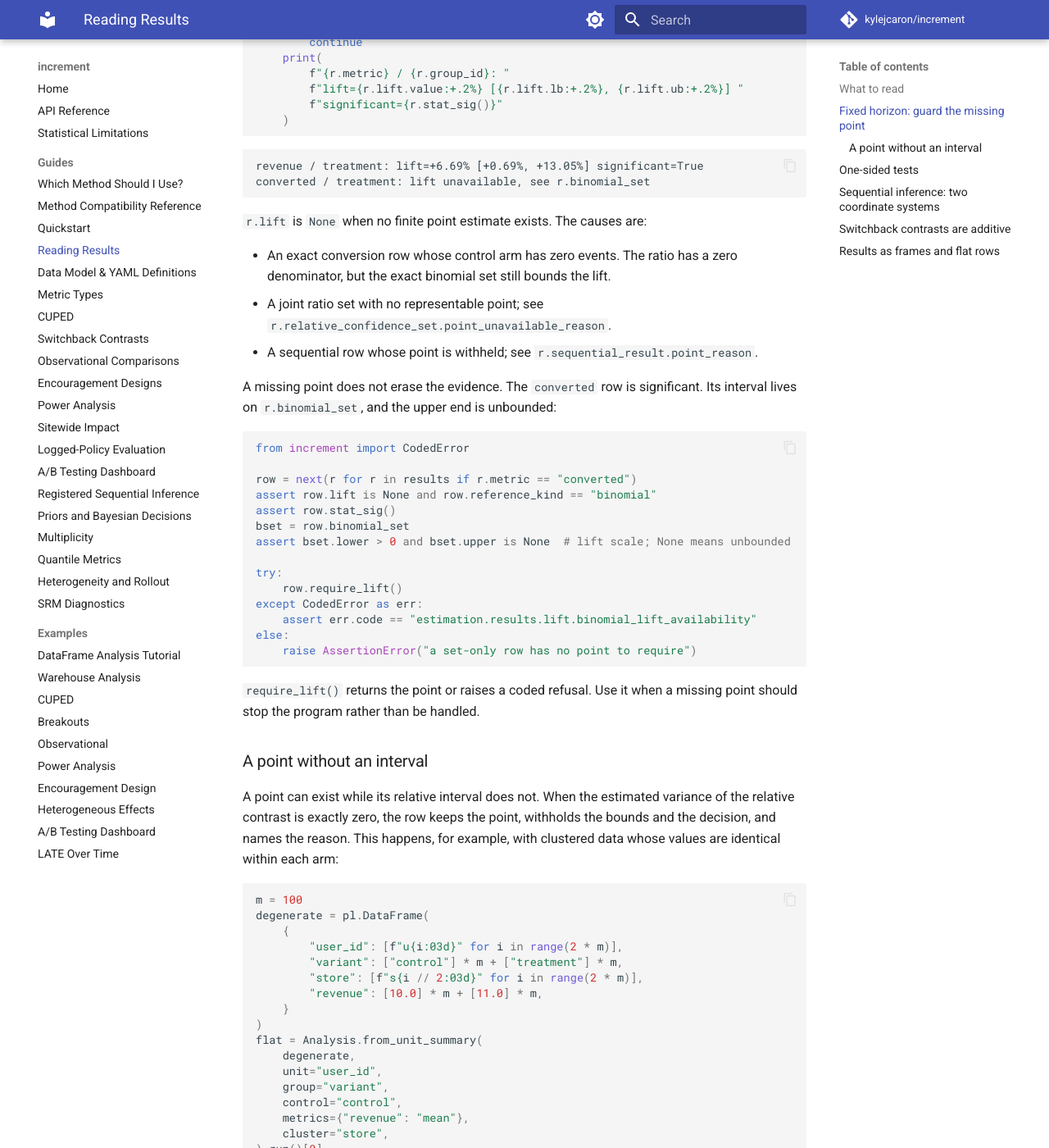
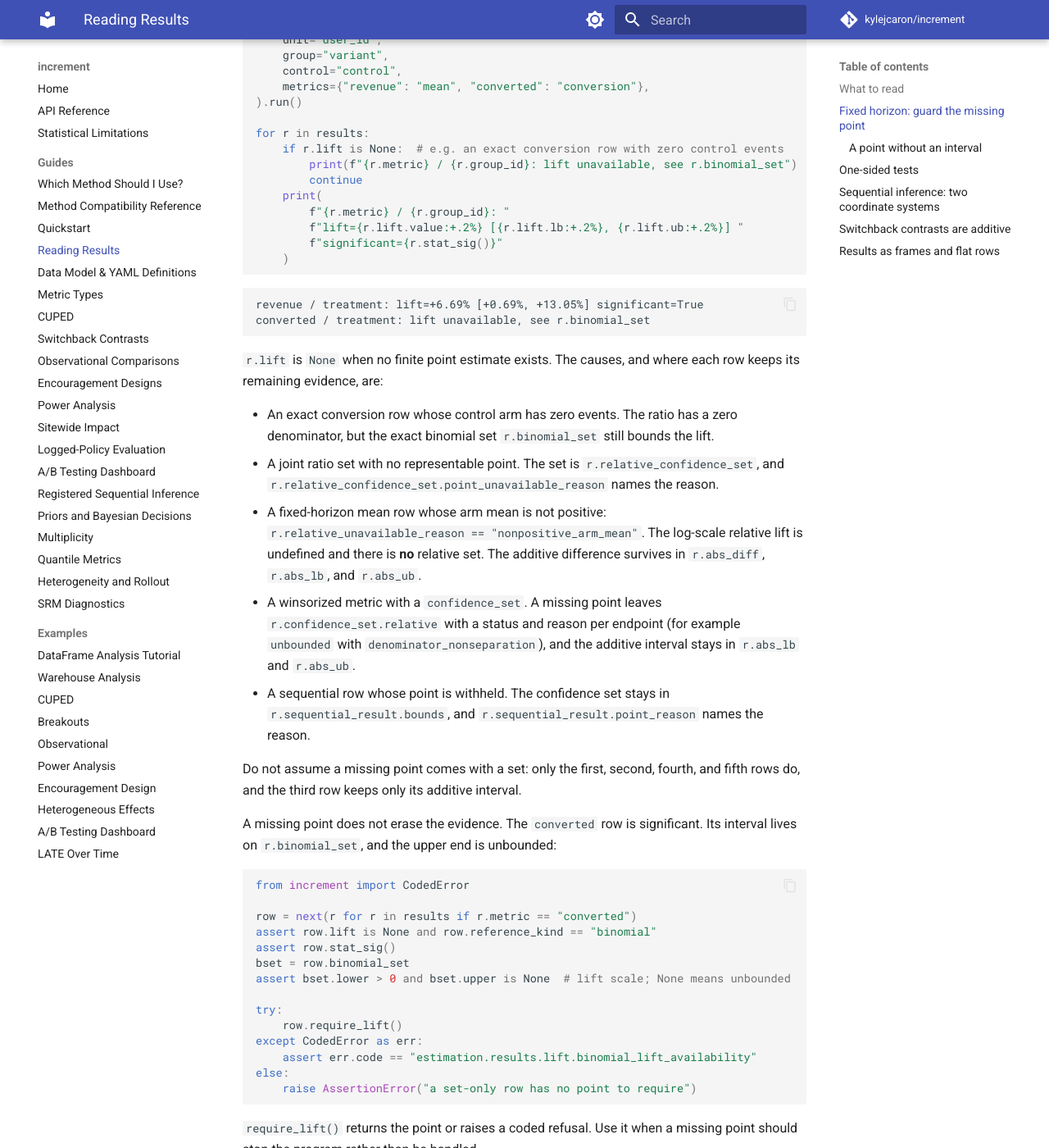
Before and after one commit to kylejcaron/increment, an MkDocs documentation site: the page built from docs/guides/reading-results.md, in a window 1280 px wide and 1400 px high, scrolled down 1998 px. Shown: the whole window at 82% size. Built offline with MkDocs 1.6.1 and Material for MkDocs 9.7.7, drawn with Linux system fonts in a browser that asks for light colours; comment, search, counter and statistics services are not loaded; some of the changed text lies outside the part shown.

Commit message:
docs: scope result scale per row and list every missing-point cause in reading-results
Scale is a property of each LiftEstimate row (absolute LATE and observational
rows exist), ContrastResults.to_frame has no value_scale column, missing points
also arise from nonpositive_arm_mean rows (additive interval only) and winsor
confidence_set rows, and set_lower/set_upper/set_level come only from
binomial_set. Add executed blocks for the two new causes.

(cherry picked from commit 9c254853ecf6d7f825bf9c7a7dce022b4d59924f)

````diff
--- a/docs/guides/reading-results.md
+++ b/docs/guides/reading-results.md
@@ -1,16 +1,22 @@
 # Reading results
 
-`Analysis.run()` returns one of two result families. The family decides the
-scale of every number on a row, so check which one you have before comparing or
-combining rows.
+`Analysis.run()` returns one of two result families. The family fixes the row
+type, but the scale of a value is a property of each row, so check every row
+before comparing or combining rows.
 
 | Evidence | Returns | Row type | Scale |
 |---|---|---|---|
-| Arm comparisons: `from_unit_summary`, `from_unit_panel`, `from_definitions`, `from_moments` | `LiftEstimates` | `LiftEstimate` | Relative lift: `0.05` is 5% above control. |
+| Arm comparisons: `from_unit_summary`, `from_unit_panel`, `from_definitions`, `from_moments` | `LiftEstimates` | `LiftEstimate` | Usually relative lift: `0.05` is 5% above control. Read each row's `value_scale`. |
 | Switchback: `from_switchback_panel` | `ContrastResults` | `ContrastResult` | Additive difference in the metric's own units. |
 
-Never compare a relative lift with an additive contrast numerically. Readout
-rows and frames name the scale in `value_scale`.
+A `LiftEstimate` can be absolute. An encouragement design's LATE and an
+observational metric reported with `run(value_scale={metric: "absolute"})` carry
+`r.value_scale == "absolute"`, and then `r.lift.value` and its interval are in
+the metric's own units. Check `r.value_scale` (and `r.estimand`) on every row,
+and never compare a relative lift with an additive value numerically.
+`LiftEstimates.to_frame` and the readout rows have a `value_scale` column.
+`ContrastResults.to_frame` does not, because every contrast is additive; only
+the readout adapter below adds `value_scale="absolute"` to contrast rows.
 
 ## What to read
 
@@ -20,10 +26,10 @@
 |---|---|---|
 | How big is the effect? | `r.lift.value` | `r.lift` is `None` when no finite point exists. |
 | How uncertain is it? | `r.lift.lb`, `r.lift.ub`, `r.lift.level` | An endpoint is `None` on the side named by `r.lift.open_side`. Both are `None` when relative inference is unavailable. |
-| Where is the interval when `r.lift` is `None`? | `r.binomial_set`, `r.relative_confidence_set`, `r.confidence_set`, `r.sequential_result.bounds` | The set that owns the row's interval. A `None` upper bound on a binomial set means unbounded. |
+| Where is the interval when `r.lift` is `None`? | `r.binomial_set`, `r.relative_confidence_set`, `r.confidence_set`, `r.sequential_result.bounds`; the additive `r.abs_lb`, `r.abs_ub` | The set that owns the row's interval, if the row has one. A `None` upper bound on a binomial set means unbounded. Some rows have no relative set at all; see below. |
 | Is it significant? | `r.stat_sig()` | Honors one-sided tests, nonzero nulls, and the row's own inference. |
 | Was it selected within a family? | `r.role`, `r.discovery`, `r.family_q` | See [Multiplicity](multiplicity.md). |
-| Why is something missing? | `r.relative_unavailable_reason`, `r.relative_confidence_set.point_unavailable_reason`, `r.sequential_result.point_reason` | The exact persisted reason. |
+| Why is something missing? | `r.relative_unavailable_reason`, `r.relative_confidence_set.point_unavailable_reason`, `r.confidence_set.relative` endpoint `status` and `reason`, `r.sequential_result.point_reason` | The exact persisted reason. |
 | Which inference regime? | `r.inference` | `"fixed"` is a single-look interval. The sequential values are valid at every look. |
 
 For a `ContrastResult` row `c`, read `c.estimate.value`, `c.estimate.lb`,
@@ -74,14 +80,29 @@
 converted / treatment: lift unavailable, see r.binomial_set
 ```
 
-`r.lift` is `None` when no finite point estimate exists. The causes are:
+`r.lift` is `None` when no finite point estimate exists. The causes, and where
+each row keeps its remaining evidence, are:
 
 - An exact conversion row whose control arm has zero events. The ratio has a
-  zero denominator, but the exact binomial set still bounds the lift.
-- A joint ratio set with no representable point; see
-  `r.relative_confidence_set.point_unavailable_reason`.
-- A sequential row whose point is withheld; see
-  `r.sequential_result.point_reason`.
+  zero denominator, but the exact binomial set `r.binomial_set` still bounds the
+  lift.
+- A joint ratio set with no representable point. The set is
+  `r.relative_confidence_set`, and `r.relative_confidence_set.point_unavailable_reason`
+  names the reason.
+- A fixed-horizon mean row whose arm mean is not positive:
+  `r.relative_unavailable_reason == "nonpositive_arm_mean"`. The log-scale
+  relative lift is undefined and there is **no** relative set. The additive
+  difference survives in `r.abs_diff`, `r.abs_lb`, and `r.abs_ub`.
+- A winsorized metric with a `confidence_set`. A missing point leaves
+  `r.confidence_set.relative` with a status and reason per endpoint (for
+  example `unbounded` with `denominator_nonseparation`), and the additive
+  interval stays in `r.abs_lb` and `r.abs_ub`.
+- A sequential row whose point is withheld. The confidence set stays in
+  `r.sequential_result.bounds`, and `r.sequential_result.point_reason` names the
+  reason.
+
+Do not assume a missing point comes with a set: only the first, second,
+fourth, and fifth rows do, and the third row keeps only its additive interval.
 
 A missing point does not erase the evidence. The `converted` row is
 significant. Its interval lives on `r.binomial_set`, and the upper end is
@@ -106,6 +127,70 @@
 
 `require_lift()` returns the point or raises a coded refusal. Use it when a
 missing point should stop the program rather than be handled.
+
+Two of the other causes are reproducible with small frames. A mean metric whose
+arms are both negative has no relative lift, no relative set, and a reported
+additive interval:
+
+```python
+k = 40
+negative = pl.DataFrame(
+    {
+        "user_id": [f"u{i:03d}" for i in range(2 * k)],
+        "variant": ["control"] * k + ["treatment"] * k,
+        "delta": [-3.0 + (i * 7) % 5 for i in range(k)]
+        + [-1.0 + (i * 7) % 5 for i in range(k)],
+    }
+)
+flat_mean = Analysis.from_unit_summary(
+    negative,
+    unit="user_id",
+    group="variant",
+    control="control",
+    metrics={"delta": "mean"},
+).run()[0]
+
+assert flat_mean.lift is None and flat_mean.relative_confidence_set is None
+assert flat_mean.relative_unavailable_reason == "nonpositive_arm_mean"
+assert flat_mean.abs_lb < flat_mean.abs_diff < flat_mean.abs_ub
+```
+
+A winsorized metric whose control arm sums to zero keeps a confidence set with a
+finite lower and an unbounded upper relative endpoint, each with its own status:
+
+```python
+from increment import MetricSpec
+
+zero_control = pl.DataFrame(
+    {
+        "user_id": [f"u{i:03d}" for i in range(2 * k)],
+        "variant": ["control"] * k + ["treatment"] * k,
+        "revenue": [0.0] * k + [float(1 + (i * 7) % 5) for i in range(k)],
+    }
+)
+winsorized = Analysis.from_unit_summary(
+    zero_control,
+    unit="user_id",
+    group="variant",
+    control="control",
+    metrics=[
+        MetricSpec(
+            name="revenue",
+            type="mean",
+            winsorization={
+                "upper_percentile": 0.9,
+                "support": {"lower": 0.0, "provenance": "Revenue is nonnegative by definition"},
+                "inference": {"method": "joint-rank-projection-v1"},
+            },
+        )
+    ],
+).run()[0]
+
+relative = winsorized.confidence_set.relative
+assert winsorized.lift is None and winsorized.reference_kind == "confidence_set"
+assert relative.lower.status == "finite" and relative.upper.status == "unbounded"
+assert winsorized.abs_lb < winsorized.abs_diff < winsorized.abs_ub
+```
 
 ### A point without an interval
 
@@ -352,8 +437,13 @@
 
 Every result list converts to a frame in your preferred library. The call is
 `to_frame(backend="polars")` for `LiftEstimates` and, by keyword only, for
-`ContrastResults`. A set-only row keeps its interval in the `set_lower`,
-`set_upper`, and `set_level` columns:
+`ContrastResults`. A set-only exact binomial row keeps its interval in the
+`set_lower`, `set_upper`, and `set_level` columns. Those columns come from
+`binomial_set` only. A sequential row's set is in `sequential_lower`,
+`sequential_upper`, `sequential_status`, and `sequential_components`. A
+`relative_confidence_set` or winsor `confidence_set` appears in the frame only
+as a `repr` text column of the same name, so read the set from the result
+object, and use `abs_lb` and `abs_ub` for the additive interval:
 
 ```python
 table = results.to_frame(backend="polars")
````
